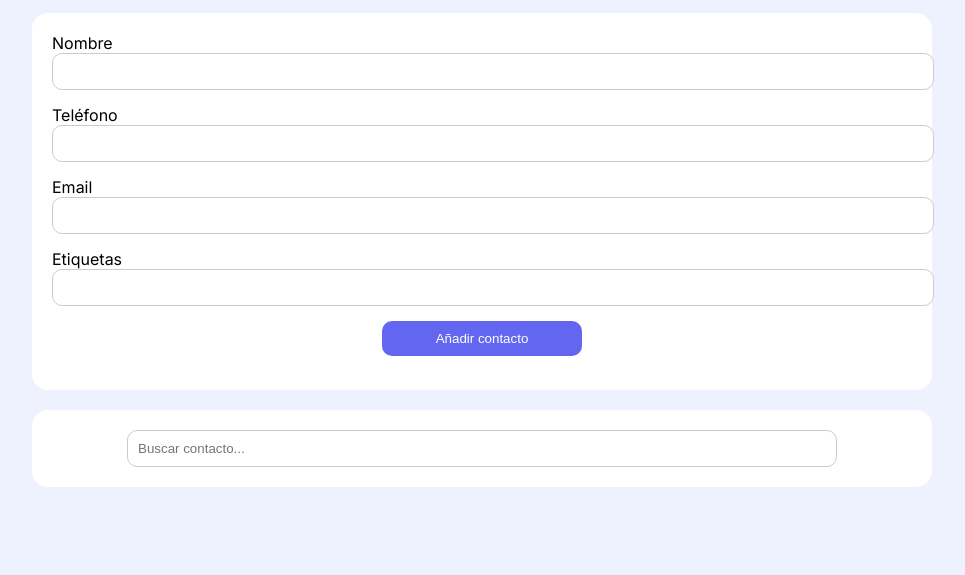
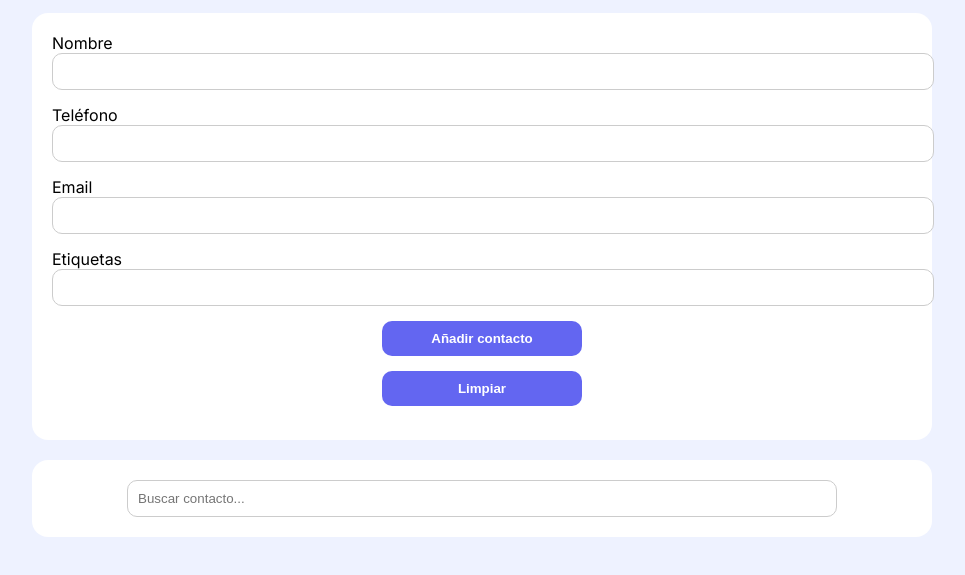
Before and after one commit to PedroRodriguezGarcia/AgendaContactos, a plain HTML site: page index.html in a window 1280 px wide. Shown: the part 113-688 px from the top of the page, without its empty margins (158-1123 px from the left). Drawn offline with Linux system fonts and the light colour scheme.

Commit message:
Add clear button to contact form
Added a clear button to the contact form.

```diff
--- a/index.html
+++ b/index.html
@@ -32,7 +32,8 @@
           <label>Etiquetas</label>
           <input type="text" id="etiquetas">
         </div>
-        <button type="submit" class="btn">Añadir contacto</button>
+        <button type="submit" class="btn"><strong>Añadir contacto</button>
+        <button type="button" id="limpiarBtn" class="btn"><strong>Limpiar</button>
       </form>
       <p id="mensaje" class="mensaje"></p>
     </section>
```
